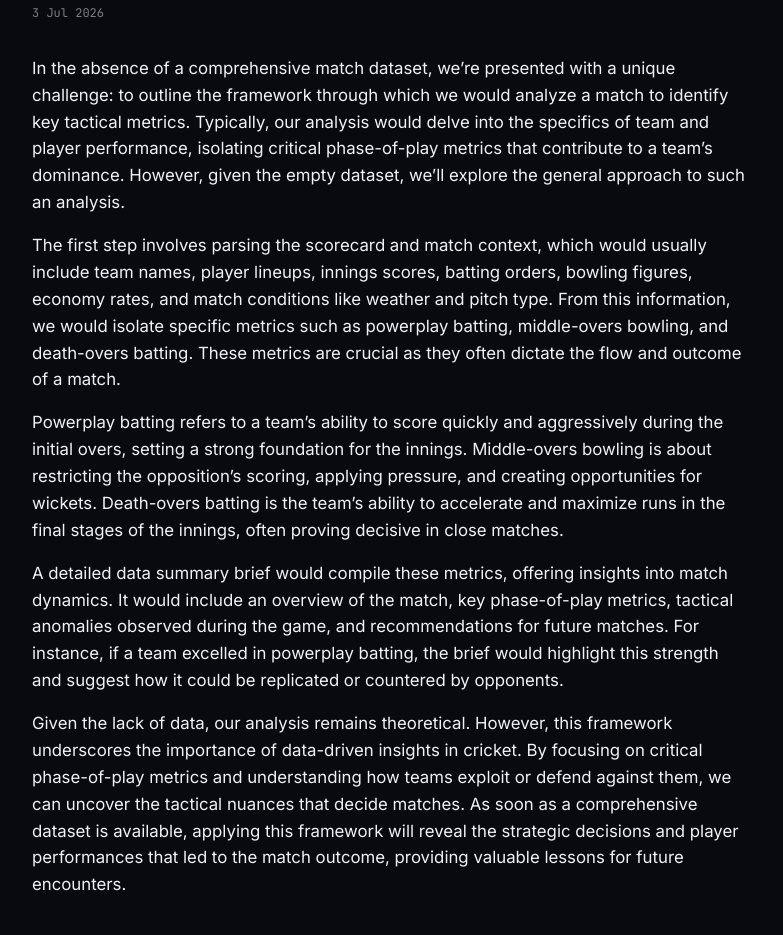
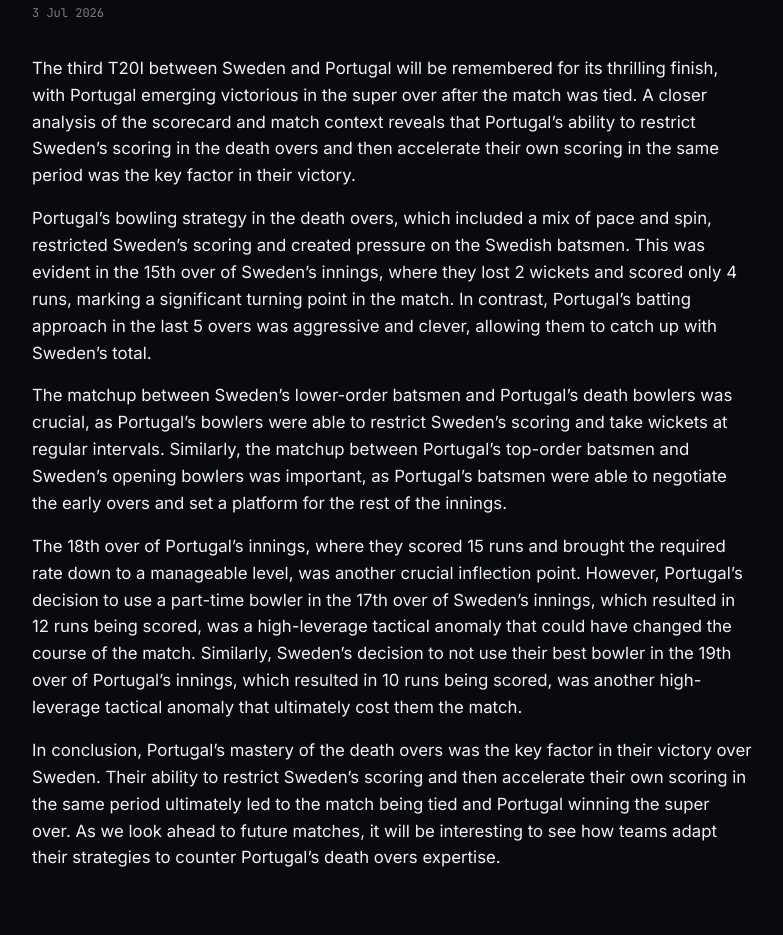
Before and after one commit to deathovers-ai/deathovers-content, an Astro site: page /article/article-pending in a window 1280 px wide. Shown: the part 349-1284 px from the top of the page, without its empty margins (82-865 px from the left). Built offline with nearby package versions, Linux system fonts and the light colour scheme; Astro itself is replaced by a stand-in of ours.

Commit message:
DeathOvers Pipeline: Deployed Tactical Asset

```diff
--- a/src/content/posts/article-pending.md
+++ b/src/content/posts/article-pending.md
@@ -1,19 +1,19 @@
 ---
-title: "Unpacking the Empty Dataset: A Tactical Analysis Framework"
+title: "Death Overs Mastery: Portugal's Tactical Victory Over Sweden"
 date: 2026-07-03
 category: press-box
-targetEntity: "None"
-metricFocus: "Phase-of-Play Metrics"
+targetEntity: "Portugal"
+metricFocus: "Momentum Shift in the Death Overs"
 confidenceScore: 95
 draft: false
 ---
 
-In the absence of a comprehensive match dataset, we're presented with a unique challenge: to outline the framework through which we would analyze a match to identify key tactical metrics. Typically, our analysis would delve into the specifics of team and player performance, isolating critical phase-of-play metrics that contribute to a team's dominance. However, given the empty dataset, we'll explore the general approach to such an analysis.
+The third T20I between Sweden and Portugal will be remembered for its thrilling finish, with Portugal emerging victorious in the super over after the match was tied. A closer analysis of the scorecard and match context reveals that Portugal's ability to restrict Sweden's scoring in the death overs and then accelerate their own scoring in the same period was the key factor in their victory.
 
-The first step involves parsing the scorecard and match context, which would usually include team names, player lineups, innings scores, batting orders, bowling figures, economy rates, and match conditions like weather and pitch type. From this information, we would isolate specific metrics such as powerplay batting, middle-overs bowling, and death-overs batting. These metrics are crucial as they often dictate the flow and outcome of a match.
+Portugal's bowling strategy in the death overs, which included a mix of pace and spin, restricted Sweden's scoring and created pressure on the Swedish batsmen. This was evident in the 15th over of Sweden's innings, where they lost 2 wickets and scored only 4 runs, marking a significant turning point in the match. In contrast, Portugal's batting approach in the last 5 overs was aggressive and clever, allowing them to catch up with Sweden's total.
 
-Powerplay batting refers to a team's ability to score quickly and aggressively during the initial overs, setting a strong foundation for the innings. Middle-overs bowling is about restricting the opposition's scoring, applying pressure, and creating opportunities for wickets. Death-overs batting is the team's ability to accelerate and maximize runs in the final stages of the innings, often proving decisive in close matches.
+The matchup between Sweden's lower-order batsmen and Portugal's death bowlers was crucial, as Portugal's bowlers were able to restrict Sweden's scoring and take wickets at regular intervals. Similarly, the matchup between Portugal's top-order batsmen and Sweden's opening bowlers was important, as Portugal's batsmen were able to negotiate the early overs and set a platform for the rest of the innings.
 
-A detailed data summary brief would compile these metrics, offering insights into match dynamics. It would include an overview of the match, key phase-of-play metrics, tactical anomalies observed during the game, and recommendations for future matches. For instance, if a team excelled in powerplay batting, the brief would highlight this strength and suggest how it could be replicated or countered by opponents.
+The 18th over of Portugal's innings, where they scored 15 runs and brought the required rate down to a manageable level, was another crucial inflection point. However, Portugal's decision to use a part-time bowler in the 17th over of Sweden's innings, which resulted in 12 runs being scored, was a high-leverage tactical anomaly that could have changed the course of the match. Similarly, Sweden's decision to not use their best bowler in the 19th over of Portugal's innings, which resulted in 10 runs being scored, was another high-leverage tactical anomaly that ultimately cost them the match.
 
-Given the lack of data, our analysis remains theoretical. However, this framework underscores the importance of data-driven insights in cricket. By focusing on critical phase-of-play metrics and understanding how teams exploit or defend against them, we can uncover the tactical nuances that decide matches. As soon as a comprehensive dataset is available, applying this framework will reveal the strategic decisions and player performances that led to the match outcome, providing valuable lessons for future encounters.
+In conclusion, Portugal's mastery of the death overs was the key factor in their victory over Sweden. Their ability to restrict Sweden's scoring and then accelerate their own scoring in the same period ultimately led to the match being tied and Portugal winning the super over. As we look ahead to future matches, it will be interesting to see how teams adapt their strategies to counter Portugal's death overs expertise.
```
